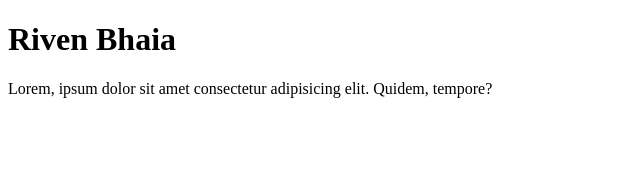
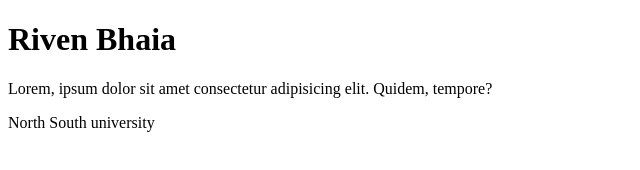
Before and after one commit to RivenDS/first-project, a plain HTML site: page index.html in a window 1280 px wide. Shown: the whole page, without its empty margins (0-640 px from the left). Drawn offline with Linux system fonts and the light colour scheme.

Commit message:
Update index.html

```diff
--- a/index.html
+++ b/index.html
@@ -8,5 +8,6 @@
 <body>
     <h1>Riven Bhaia</h1>
     <p>Lorem, ipsum dolor sit amet consectetur adipisicing elit. Quidem, tempore?</p>
+    <p>North South university</p>
 </body>
 </html>
```
